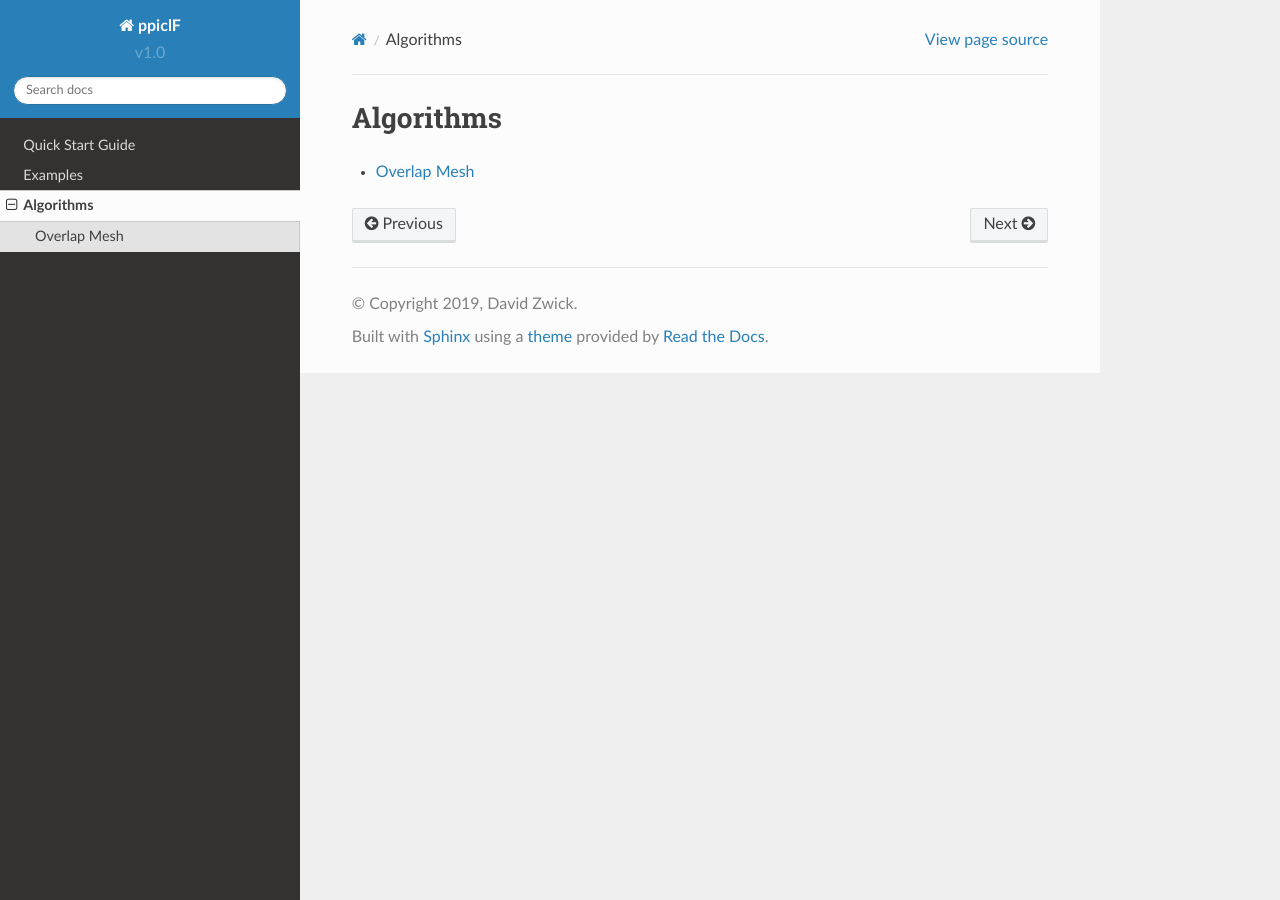
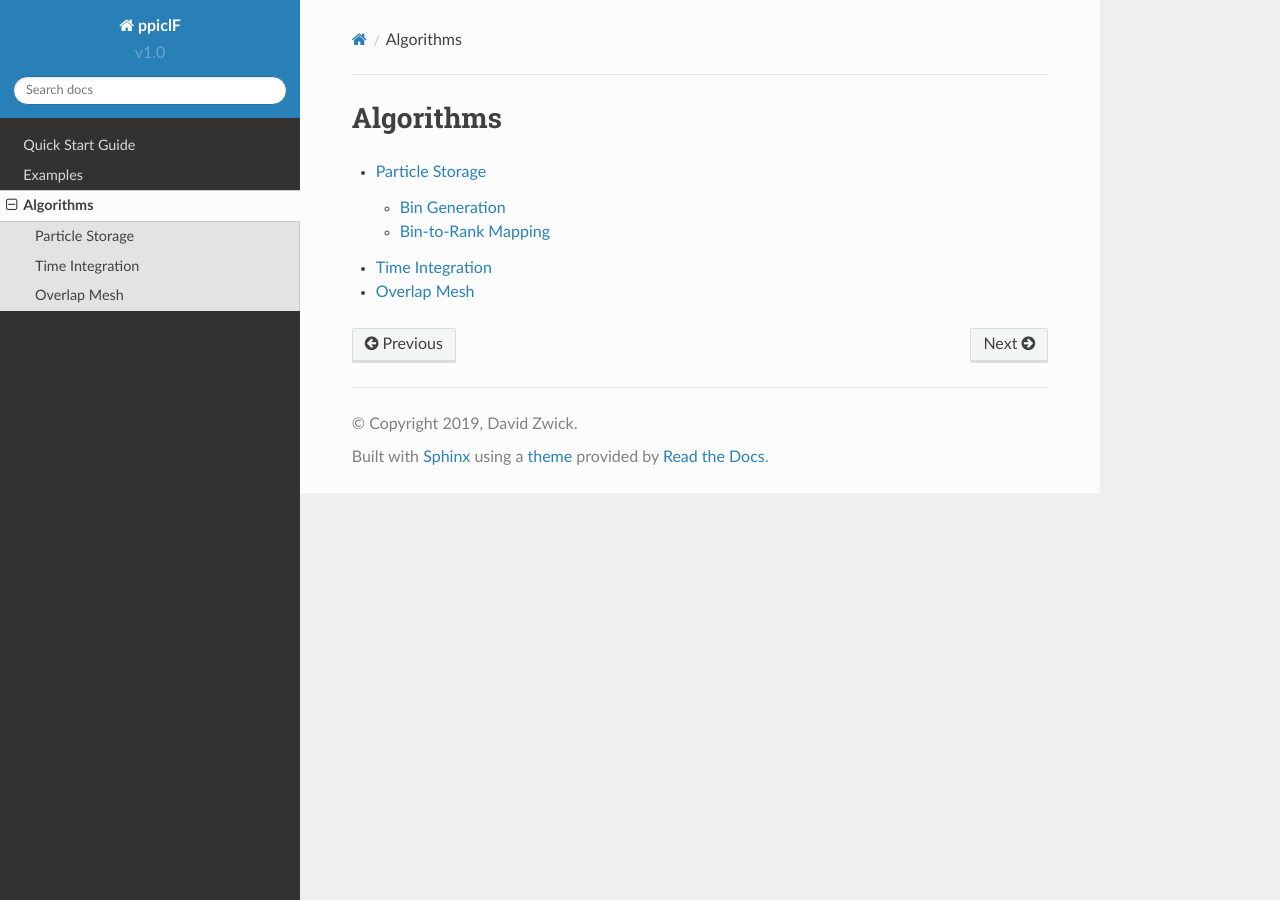
Before and after one commit to YunchaoYang/ppiclF-doc, a Sphinx documentation site: the page built from source/algorithms.rst, in a window 1280 px wide. Built offline with Sphinx 7.4.7 and the Read the Docs theme 2.0.0, drawn with Linux system fonts in a browser that asks for light colours.

Commit message:
Updated algorithms

```diff
--- a/source/algorithms.rst
+++ b/source/algorithms.rst
@@ -5,4 +5,6 @@ Algorithms
 .. toctree::
    :maxdepth: 2
 
-   algorithms/overlap
+   algorithms/particle_storage
+   algorithms/time_integration
+   algorithms/overlap_mesh
--- /dev/null
+++ b/source/algorithms/overlap_mesh.rst
@@ -0,0 +1,5 @@
+.. _overlap-mesh:
+
+------------
+Overlap Mesh
+------------
--- /dev/null
+++ b/source/algorithms/time_integration.rst
@@ -0,0 +1,5 @@
+.. _time-integration:
+
+----------------
+Time Integration
+----------------
--- a/source/conf.py
+++ b/source/conf.py
@@ -83,6 +83,8 @@ html_theme_path = ['_themes', ]
 html_title = "ppiclF Documentation"
 
 html_logo = 'ppiclF.gif'
+
+html_show_sourcelink = False
 
 # Theme options are theme-specific and customize the look and feel of a theme
 # further.  For a list of options available for each theme, see the
--- a/source/index.rst
+++ b/source/index.rst
@@ -13,6 +13,8 @@ Capabilities
 * Open MPI parallelization allows millions of equations to be solved.
 
 * Load balances equations based on spatial position of particles.
+
+* Links with both Fortran and C++.
 
 * Allows simple user input of external overlapping mesh for interactions between particles and external mesh, including interpolation and projection.
 
```
Also changed, not shown: source/algorithms/overlap.rst (deleted, +0 -11 lines), source/algorithms/particle_storage.rst (added, +61 -0 lines), source/algorithms/bin_generation.svg (added), source/algorithms/bin_map.png (deleted).
